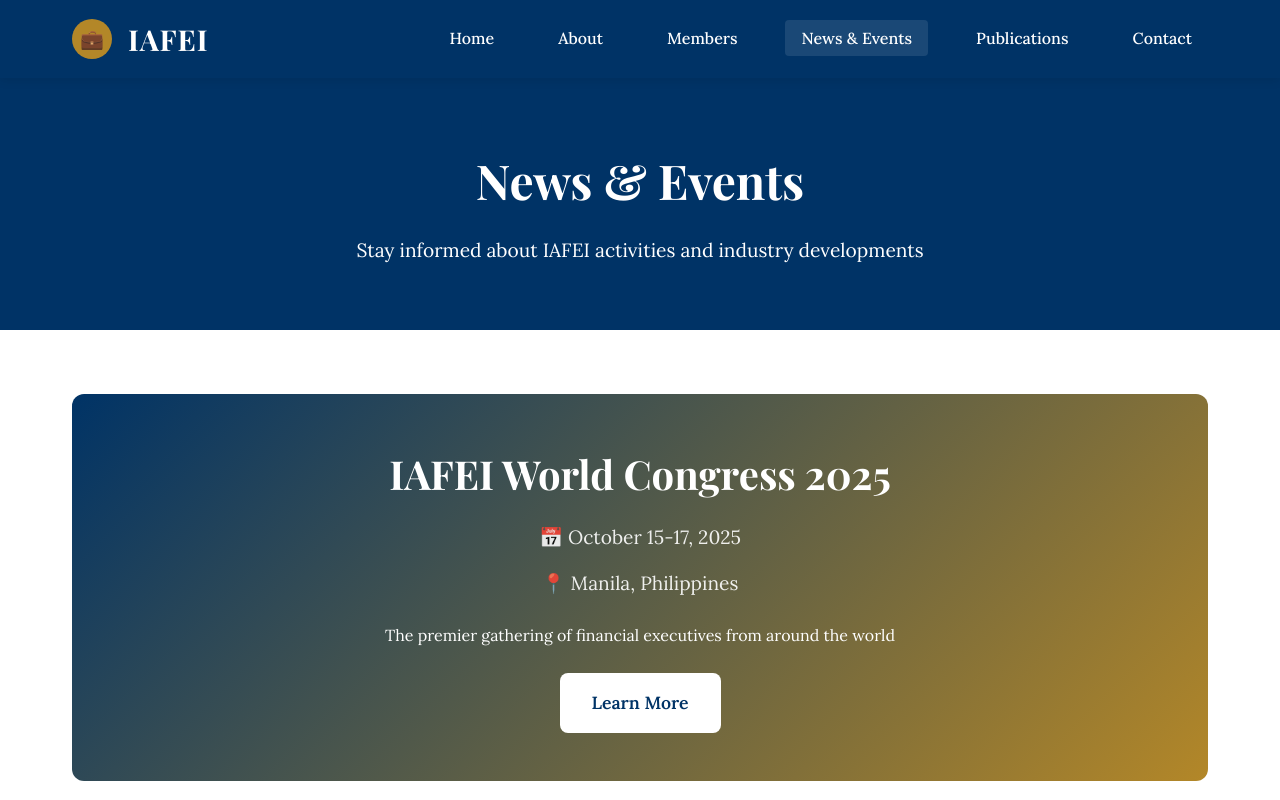
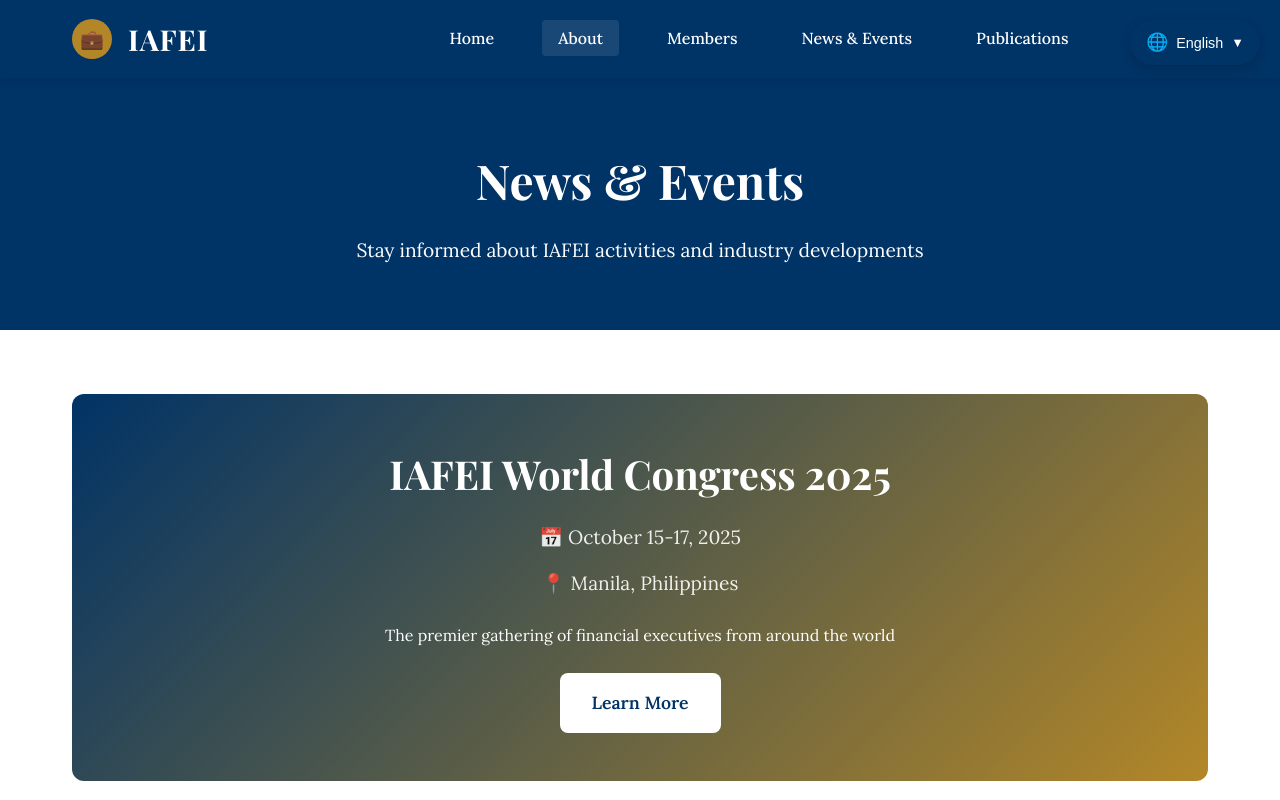
Before and after one commit to tangyongfeng/IAFEI, a plain HTML site: page pages/news.html in a window 1280 px wide. Shown: the top 800 px of the page. Drawn offline with nearby package versions, Linux system fonts and the light colour scheme.

Commit message:
实现第一阶段多语言支持：全站多语言覆盖
## 🌐 多语言功能全面覆盖

### ✅ 核心组件开发
- 🛠️ 创建js/common.js公共组件管理器
- 🎛️ 自动语言选择器注入系统
- 🔄 统一的多语言初始化流程
- 📍 智能页面路径检测和处理

### ✅ 页面批量升级 (10个页面)
- 🏠 index.html (已有) ✓
- 📄 about.html ✓
- 📰 news.html ✓
- 👥 members.html ✓
- 📚 publications.html ✓
- 📜 history.html ✓
- 👔 officers.html ✓
- 📞 contact.html ✓
- 📋 bylaws.html ✓
- 🏛️ technical-committee.html ✓
- ⚖️ code-conduct.html ✓

### ✅ 多语言文件扩展
- 🇺🇸 lang/en.json: 新增60+翻译键
- 🇨🇳 lang/zh-cn.json: 新增60+翻译键
- 📝 添加所有页面的标题、导航、内容翻译

### ✅ 自动化流程
- 🔧 导航菜单自动添加data-i18n属性
- 📜 页面标题动态多语言支持
- 🎯 脚本自动注入和初始化

## 🎯 实现效果
- 🌐 右上角语言选择器覆盖所有页面
- 🔄 语言切换功能全站统一
- 📱 移动端适配完整
- ⚡ 自动检测和初始化多语言

## 🚀 下一步
- 完善其他语言翻译文件
- 添加页面特定内容的i18n属性
- 优化语言切换用户体验

```diff
--- /dev/null
+++ b/js/common.js
@@ -0,0 +1,218 @@
+/**
+ * IAFEI Common Components Manager
+ * 公共组件管理器
+ */
+class CommonComponents {
+    /**
+     * 渲染语言选择器
+     * @param {string} position - 位置 ('top-right' | 'footer')
+     * @returns {string} HTML字符串
+     */
+    static renderLanguageSelector(position = 'top-right') {
+        const selectorClass = position === 'footer' ? 'footer-language-selector' : 'language-selector';
+
+        return `
+            <div class="${selectorClass}">
+                <button class="language-toggle" id="languageBtn">
+                    <span class="language-icon">🌐</span>
+                    <span class="language-current" id="currentLanguageText">English</span>
+                    <span class="language-arrow">▼</span>
+                </button>
+                <div class="language-dropdown" id="languageDropdown">
+                    <button class="language-option" data-lang="en">
+                        <span class="flag-icon">🇺🇸</span>
+                        English
+                    </button>
+                    <button class="language-option" data-lang="zh-cn">
+                        <span class="flag-icon">🇨🇳</span>
+                        简体中文
+                    </button>
+                    <button class="language-option" data-lang="zh-tw">
+                        <span class="flag-icon">🇹🇼</span>
+                        繁體中文
+                    </button>
+                    <button class="language-option" data-lang="ja">
+                        <span class="flag-icon">🇯🇵</span>
+                        日本語
+                    </button>
+                    <button class="language-option" data-lang="de">
+                        <span class="flag-icon">🇩🇪</span>
+                        Deutsch
+                    </button>
+                    <button class="language-option" data-lang="it">
+                        <span class="flag-icon">🇮🇹</span>
+                        Italiano
+                    </button>
+                </div>
+            </div>
+        `;
+    }
+
+    /**
+     * 初始化语言选择器到指定位置
+     * @param {string} position - 位置 ('top-right' | 'footer')
+     */
+    static initLanguageSelector(position = 'top-right') {
+        console.log(`🎛️ Initializing language selector at ${position}...`);
+
+        // 检查是否已存在语言选择器
+        const existingSelector = document.querySelector('.language-selector') ||
+                                document.querySelector('.footer-language-selector');
+
+        if (existingSelector) {
+            console.log('✅ Language selector already exists');
+            return;
+        }
+
+        // 创建语言选择器
+        const selectorHTML = this.renderLanguageSelector(position);
+
+        if (position === 'top-right') {
+            // 添加到body开始处
+            document.body.insertAdjacentHTML('afterbegin', selectorHTML);
+        } else if (position === 'footer') {
+            // 添加到footer中
+            const footer = document.querySelector('.footer-bottom-content');
+            if (footer) {
+                footer.insertAdjacentHTML('beforeend', selectorHTML);
+            }
+        }
+
+        console.log(`✅ Language selector added to ${position}`);
+    }
+
+    /**
+     * 初始化多语言支持
+     * @param {string} currentPage - 当前页面标识
+     */
+    static async initI18n(currentPage = 'home') {
+        try {
+            console.log(`🌐 Initializing i18n for page: ${currentPage}`);
+
+            // 确保i18n脚本已加载
+            if (typeof I18nManager === 'undefined') {
+                console.warn('⚠️ I18nManager not loaded, loading i18n.js...');
+                await this.loadScript('../js/i18n.js');
+            }
+
+            // 初始化语言选择器
+            this.initLanguageSelector('top-right');
+
+            // 等待DOM完全加载后初始化i18n
+            if (document.readyState === 'loading') {
+                document.addEventListener('DOMContentLoaded', () => {
+                    this.startI18n(currentPage);
+                });
+            } else {
+                this.startI18n(currentPage);
+            }
+
+        } catch (error) {
+            console.error('❌ Failed to initialize i18n:', error);
+        }
+    }
+
+    /**
+     * 启动i18n系统
+     * @param {string} currentPage - 当前页面
+     */
+    static async startI18n(currentPage) {
+        try {
+            // 创建全局i18n实例
+            if (!window.i18nManager) {
+                window.i18nManager = new I18nManager();
+            }
+
+            // 初始化i18n
+            await window.i18nManager.init();
+            console.log(`✅ I18n initialized successfully for ${currentPage}`);
+
+        } catch (error) {
+            console.error('❌ Failed to start i18n:', error);
+        }
+    }
+
+    /**
+     * 动态加载脚本
+     * @param {string} src - 脚本路径
+     * @returns {Promise}
+     */
+    static loadScript(src) {
+        return new Promise((resolve, reject) => {
+            const script = document.createElement('script');
+            script.src = src;
+            script.onload = resolve;
+            script.onerror = reject;
+            document.head.appendChild(script);
+        });
+    }
+
+    /**
+     * 为页面添加多语言属性
+     * @param {Object} translations - 翻译映射对象
+     */
+    static addI18nAttributes(translations) {
+        Object.keys(translations).forEach(selector => {
+            const elements = document.querySelectorAll(selector);
+            elements.forEach(element => {
+                if (!element.hasAttribute('data-i18n')) {
+                    element.setAttribute('data-i18n', translations[selector]);
+                }
+            });
+        });
+    }
+
+    /**
+     * 获取页面路径信息
+     * @returns {Object} 路径信息
+     */
+    static getPageInfo() {
+        const pathname = window.location.pathname;
+        const isSubPage = pathname.includes('/pages/');
+        const pageName = isSubPage ?
+            pathname.split('/').pop().replace('.html', '') :
+            'home';
+
+        return {
+            isSubPage,
+            pageName,
+            basePath: isSubPage ? '../' : './'
+        };
+    }
+
+    /**
+     * 更新页面中的相对路径
+     * @param {boolean} isSubPage - 是否为子页面
+     */
+    static updateResourcePaths(isSubPage) {
+        if (!isSubPage) return;
+
+        // 更新CSS路径
+        const cssLinks = document.querySelectorAll('link[rel="stylesheet"]');
+        cssLinks.forEach(link => {
+            if (link.href.includes('css/styles.css') && !link.href.includes('../')) {
+                link.href = '../css/styles.css';
+            }
+        });
+
+        // 更新JS脚本路径
+        const scripts = document.querySelectorAll('script[src]');
+        scripts.forEach(script => {
+            if (script.src.includes('js/') && !script.src.includes('../')) {
+                script.src = script.src.replace('js/', '../js/');
+            }
+        });
+    }
+}
+
+// 自动初始化
+document.addEventListener('DOMContentLoaded', () => {
+    const pageInfo = CommonComponents.getPageInfo();
+    console.log('📄 Page info:', pageInfo);
+
+    // 自动初始化多语言支持
+    CommonComponents.initI18n(pageInfo.pageName);
+});
+
+// 导出到全局
+window.CommonComponents = CommonComponents;
--- a/lang/en.json
+++ b/lang/en.json
@@ -95,11 +95,89 @@
   "pages": {
     "contact": {
       "title": "Contact Us",
+      "subtitle": "Get in touch with IAFEI",
       "name": "Name",
       "email": "Email",
       "subject": "Subject",
       "message": "Message",
-      "send": "Send Message"
+      "send": "Send Message",
+      "generalInquiry": "General Inquiry",
+      "membership": "Membership",
+      "events": "Events",
+      "sendMessage": "Send Message",
+      "yourName": "Your Name",
+      "yourEmail": "Your Email"
+    },
+    "about": {
+      "title": "About IAFEI",
+      "subtitle": "International Association of Financial Executives Institutes",
+      "mission": {
+        "title": "Our Mission",
+        "content": "To advance the profession of financial management through education, networking, and the development of best practices among financial executives worldwide."
+      },
+      "values": {
+        "title": "Our Values",
+        "excellence": {
+          "title": "Excellence",
+          "content": "Committed to the highest standards of professional competence and ethical conduct."
+        },
+        "innovation": {
+          "title": "Innovation",
+          "content": "Fostering innovative approaches to financial challenges and emerging industry trends."
+        },
+        "collaboration": {
+          "title": "Collaboration",
+          "content": "Building global networks that enable knowledge sharing and professional growth."
+        }
+      },
+      "vision": {
+        "title": "Our Vision",
+        "content": "To be the premier global association for financial executives, setting the standard for professional excellence and ethical leadership in financial management worldwide."
+      },
+      "objectives": {
+        "title": "Our Objectives",
+        "education": "Promote professional education and continuous learning",
+        "networking": "Facilitate networking among financial executives globally",
+        "standards": "Develop and maintain professional standards",
+        "research": "Support research in financial management",
+        "advocacy": "Advocate for the financial management profession"
+      }
+    },
+    "news": {
+      "title": "News & Events",
+      "subtitle": "Stay updated with the latest developments",
+      "upcomingEvents": "Upcoming Events",
+      "latestNews": "Latest News",
+      "eventDetails": "Event Details",
+      "readFullArticle": "Read Full Article"
+    },
+    "members": {
+      "title": "Member Institutes",
+      "subtitle": "Our global network of financial executive organizations",
+      "joinUs": "Join Our Network",
+      "memberBenefits": "Member Benefits",
+      "applicationProcess": "Application Process"
+    },
+    "publications": {
+      "title": "Publications",
+      "subtitle": "Knowledge resources for financial professionals",
+      "quarterly": "IAFEI Quarterly",
+      "reports": "Research Reports",
+      "guidelines": "Professional Guidelines"
+    },
+    "history": {
+      "title": "Our History",
+      "subtitle": "The evolution of IAFEI since 1969",
+      "founded": "Founded in 1969",
+      "milestones": "Key Milestones"
+    },
+    "officers": {
+      "title": "Officers",
+      "subtitle": "Meet our leadership team",
+      "chairman": "Chairman",
+      "viceChairman": "Vice Chairman",
+      "secretary": "Secretary",
+      "treasurer": "Treasurer"
     }
   },
   "footer": {
@@ -131,7 +209,11 @@
     "menu": "Menu",
     "language": "Language",
     "backToAbout": "Back to About",
-    "backToHome": "Back to Home"
+    "backToHome": "Back to Home",
+    "readMore": "Read More",
+    "learnMore": "Learn More",
+    "contactUs": "Contact Us",
+    "success": "Success"
   },
   "bylaws": {
     "title": "IAFEI By-Laws",
--- a/pages/news.html
+++ b/pages/news.html
@@ -3,7 +3,7 @@
 <head>
     <meta charset="UTF-8">
     <meta name="viewport" content="width=device-width, initial-scale=1.0">
-    <title>News & Events - IAFEI</title>
+    <title data-i18n="pages.news.title">News & Events - IAFEI</title>
     <link href="https://fonts.googleapis.com/css2?family=Playfair+Display:wght@400;500;600;700;800&family=Lora:wght@300;400;500;600;700&display=swap" rel="stylesheet">
     <link rel="stylesheet" href="../css/styles.css">
     <style>
@@ -101,29 +101,29 @@
             </div>
             <ul class="nav-menu">
                 <li class="nav-item">
-                    <a href="../index.html" class="nav-link">Home</a>
+                    <a href="../index.html" class="nav-link" data-i18n="navigation.home">Home</a>
                 </li>
                 <li class="nav-item">
-                    <a href="about.html" class="nav-link">About</a>
+                    <a href="about.html" class="nav-link active" data-i18n="navigation.about">About</a>
                     <div class="dropdown">
-                        <a href="history.html" class="dropdown-link">History</a>
-                        <a href="officers.html" class="dropdown-link">Officers</a>
-                        <a href="bylaws.html" class="dropdown-link">By-Laws</a>
-                        <a href="technical-committee.html" class="dropdown-link">Technical Committee</a>
-                        <a href="code-conduct.html" class="dropdown-link">Code of Conduct</a>
+                        <a href="history.html" class="dropdown-link" data-i18n="navigation.history">History</a>
+                        <a href="officers.html" class="dropdown-link" data-i18n="navigation.officers">Officers</a>
+                        <a href="bylaws.html" class="dropdown-link" data-i18n="navigation.bylaws">By-Laws</a>
+                        <a href="technical-committee.html" class="dropdown-link" data-i18n="navigation.technical">Technical Committee</a>
+                        <a href="code-conduct.html" class="dropdown-link" data-i18n="navigation.conduct">Code of Conduct</a>
                     </div>
                 </li>
                 <li class="nav-item">
-                    <a href="members.html" class="nav-link">Members</a>
+                    <a href="members.html" class="nav-link" data-i18n="navigation.members">Members</a>
                 </li>
                 <li class="nav-item">
-                    <a href="news.html" class="nav-link active">News & Events</a>
+                    <a href="news.html" class="nav-link" data-i18n="navigation.news">News & Events</a>
                 </li>
                 <li class="nav-item">
-                    <a href="publications.html" class="nav-link">Publications</a>
+                    <a href="publications.html" class="nav-link" data-i18n="navigation.publications">Publications</a>
                 </li>
                 <li class="nav-item">
-                    <a href="contact.html" class="nav-link">Contact</a>
+                    <a href="contact.html" class="nav-link" data-i18n="navigation.contact">Contact</a>
                 </li>
             </ul>
         </div>
@@ -365,6 +365,8 @@
         </div>
     </footer>
 
+    <script src="../js/common.js"></script>
+    <script src="../js/i18n.js"></script>
     <script src="../js/main.js"></script>
 </body>
 </html>
```
Also changed, not shown: lang/zh-cn.json (+79 -1 lines), pages/about.html (+28 -26 lines), pages/bylaws.html (+3 -1 lines), pages/code-conduct.html (+3 -1 lines), pages/contact.html (+5 -3 lines), pages/history.html (+14 -12 lines), pages/members.html (+14 -12 lines), pages/officers.html (+14 -12 lines), pages/publications.html (+14 -12 lines), pages/technical-committee.html (+3 -1 lines).
